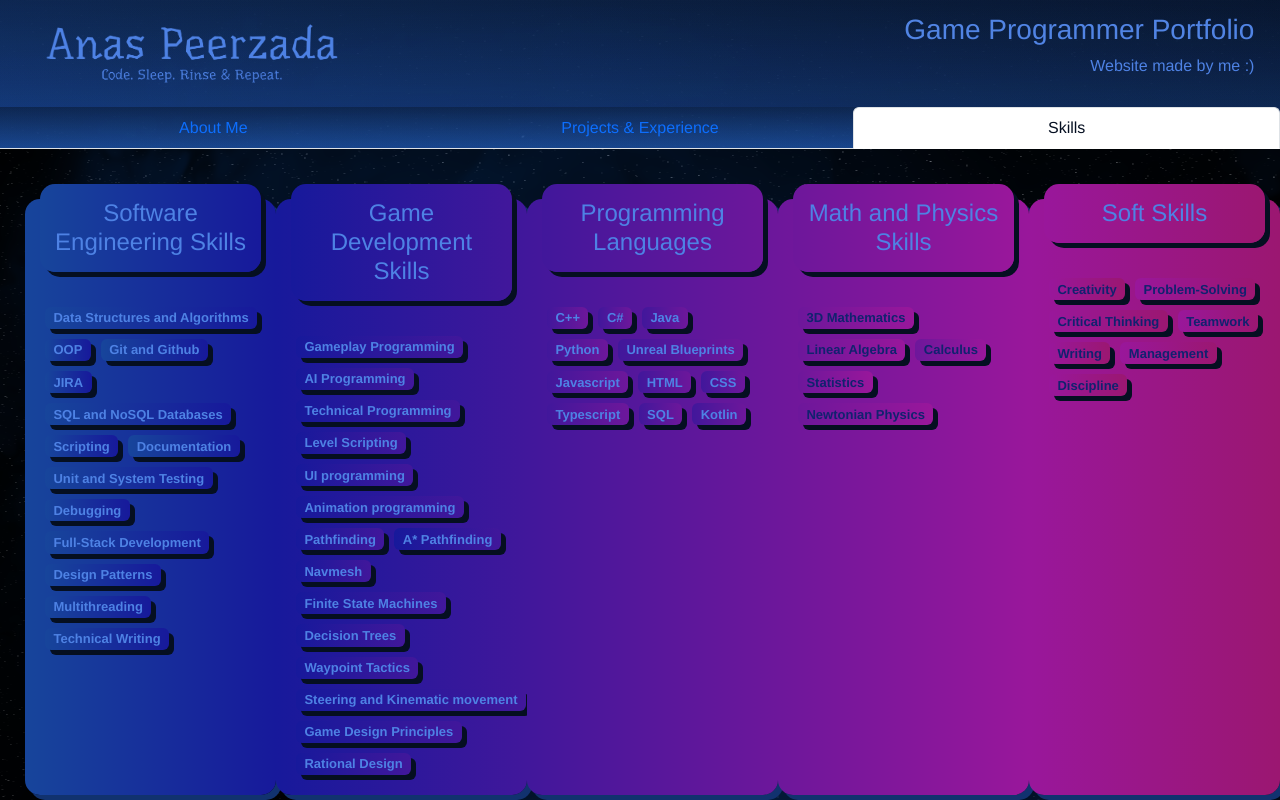
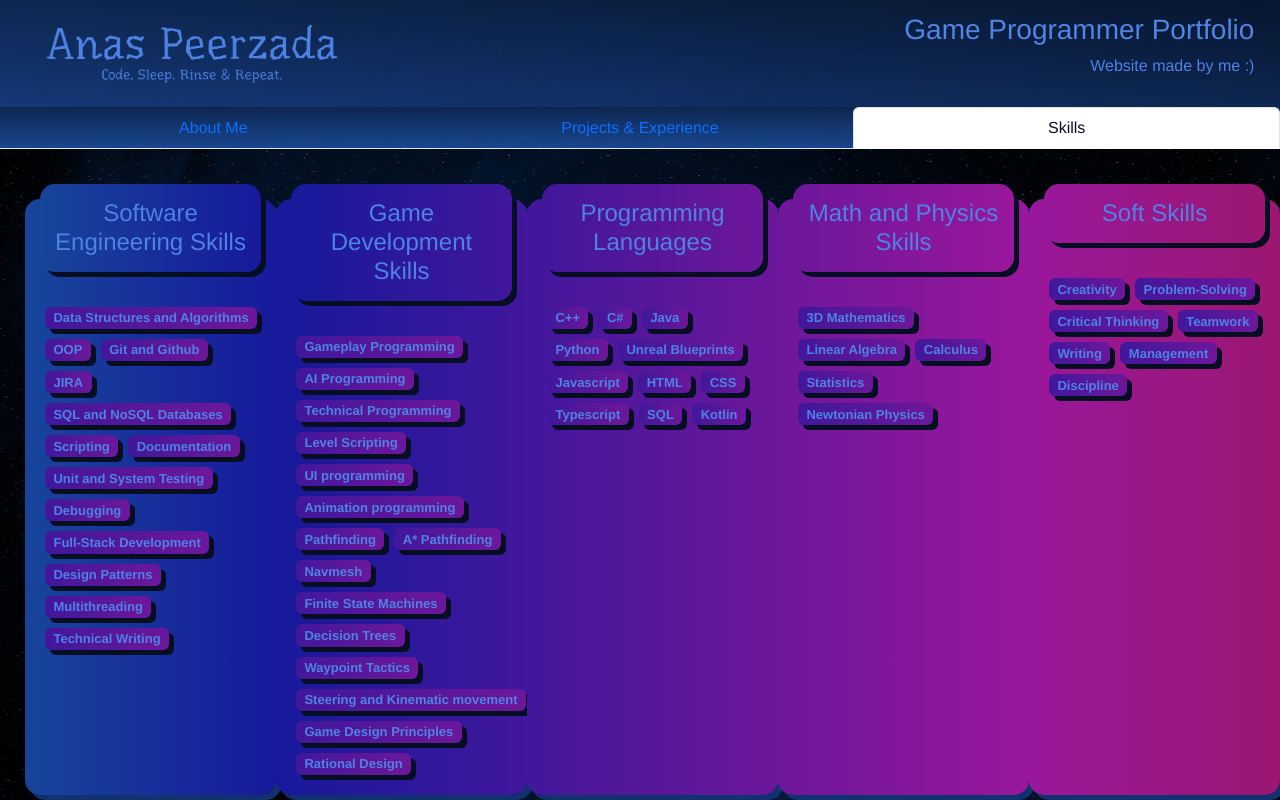
Before and after one commit to DrakeHunterK7/MyPortfolio, a React (Create React App) app: page /portfolio/game-programmer in a window 1280 px wide. Both pictures are taken after a click on the tab "Skills". Built offline with nearby package versions, Linux system fonts and the light colour scheme.

Commit message:
improved skills page look

```diff
--- a/src/Pages/Skills.tsx
+++ b/src/Pages/Skills.tsx
@@ -19,7 +19,7 @@ function Skills() {
                   skills.software_skills.map(skill => {
                     return (
                       <div className="skill-box">
-                        <Badge className='skill-badge skills-category-box-simple'>{skill}</Badge>
+                        <Badge className='skill-badge skill-badge-background'>{skill}</Badge>
                       </div>
                     )
                     })
@@ -36,7 +36,7 @@ function Skills() {
                 skills.game_dev_skills.map(skill => {
                   return (
                     <div className="project-box">
-                      <Badge className='skill-badge skills-category-box-colorA'>{skill}</Badge>
+                      <Badge className='skill-badge skill-badge-background'>{skill}</Badge>
                     </div>
                   )
                   })
@@ -53,7 +53,7 @@ function Skills() {
                 skills.programming_languages.map(skill => {
                   return (
                     <div className="project-box">
-                      <Badge className='skill-badge skills-category-box-colorB'>{skill}</Badge>
+                      <Badge className='skill-badge skill-badge-background'>{skill}</Badge>
                     </div>
                   )
                   })
@@ -70,7 +70,7 @@ function Skills() {
                 skills.math_physics_skills.map(skill => {
                   return (
                     <div className="project-box">
-                      <Badge className='skill-badge skills-category-box-colorC skills-colorA'>{skill}</Badge>
+                      <Badge className='skill-badge skill-badge-background'>{skill}</Badge>
                     </div>
                   )
                   })
@@ -87,7 +87,7 @@ function Skills() {
                 skills.soft_skills.map(skill => {
                   return (
                     <div className="project-box">
-                      <Badge className='skill-badge skills-category-box-colorD skills-colorA'>{skill}</Badge>
+                      <Badge className='skill-badge skill-badge-background'>{skill}</Badge>
                     </div>
                   )
                   })
--- a/src/Pages/Styles/Skills.scss
+++ b/src/Pages/Styles/Skills.scss
@@ -92,6 +92,11 @@
 	box-shadow: 5px 5px $color-one;
 }
 
+.skill-badge-background {
+	background-image:
+		linear-gradient(to right, adjust-hue($color-three, 40%), adjust-hue($color-three, 60%)) !important;
+}
+
 .skill-badge {
 	color: $color-four;
 	font-size:small;
```
